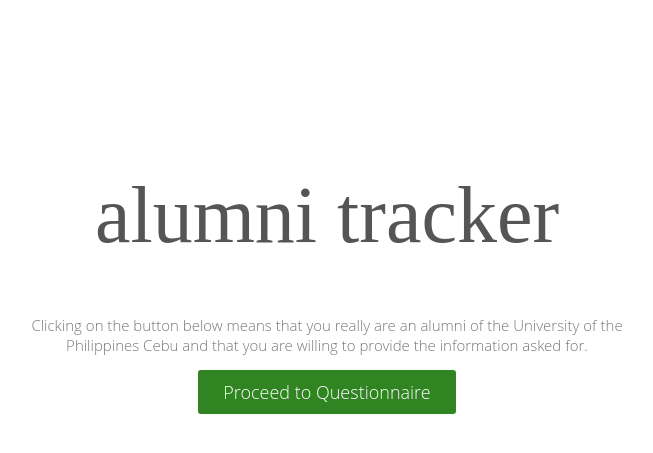
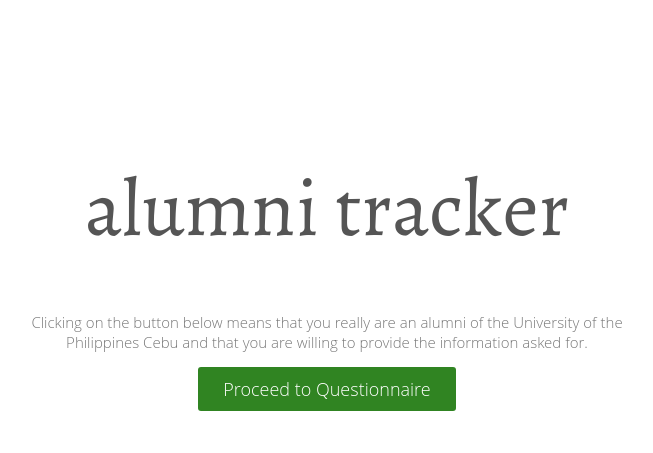
Before and after one commit to arnellebalane/alumni-tracker, a CodeIgniter app: page /alumni-tracker/ in a window 1280 px wide. Shown: the top 453 px of the page, without its empty margins (313-966 px from the left). Run offline with CodeIgniter, Linux system fonts and the light colour scheme; some libraries are stand-ins or nearby versions.

Commit message:
added link to fonts stylesheets

```diff
--- a/application/views/index.php
+++ b/application/views/index.php
@@ -3,6 +3,7 @@
 <head>
   <meta charset="utf-8" />
   <link rel="stylesheet" href="<?= base_url() . 'assets/stylesheets/reset.css'; ?>" />
+  <link rel="stylesheet" href="<?= base_url() . 'assets/stylesheets/fonts.css'; ?>" />
   <link rel="stylesheet" href="<?= base_url() . 'assets/stylesheets/application.css'; ?>" />
   <link rel="stylesheet" href="<?= base_url() . 'assets/stylesheets/pages.css'; ?>" />
   <script src="<?= base_url() . 'assets/javascripts/jquery-2.js'; ?>"></script>
--- a/application/views/questionnaire.php
+++ b/application/views/questionnaire.php
@@ -14,6 +14,7 @@
 <head lang="en">
   <meta charset="utf-8" />
   <link rel="stylesheet" href="<?= base_url() . 'assets/stylesheets/reset.css'; ?>" />
+  <link rel="stylesheet" href="<?= base_url() . 'assets/stylesheets/fonts.css'; ?>" />
   <link rel="stylesheet" href="<?= base_url() . 'assets/stylesheets/application.css'; ?>" />
   <link rel="stylesheet" href="<?= base_url() . 'assets/stylesheets/questionnaire.css'; ?>" />
   <script src="<?= base_url() . 'assets/javascripts/jquery-2'; ?>.js"></script>
```
